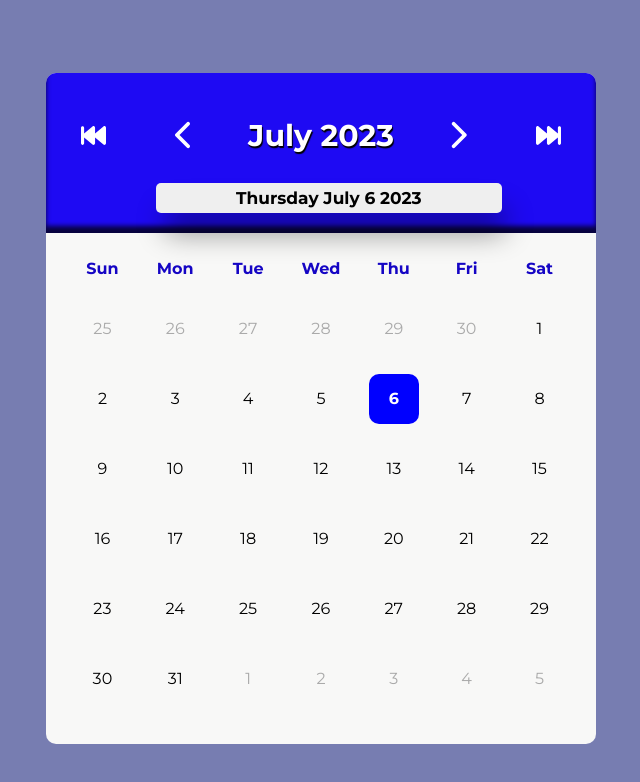
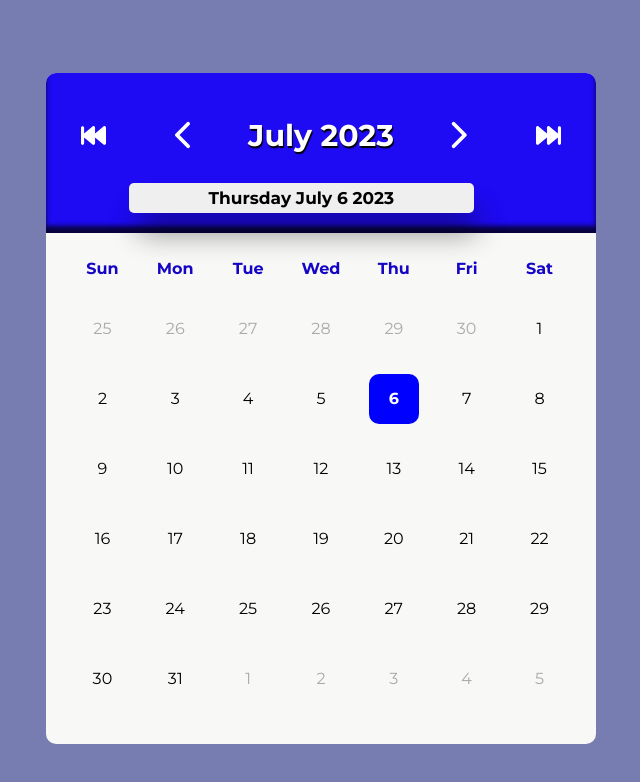
Before and after one commit to modough/react-dateselector, a React (Vite) app: page / in a window 1280 px wide. Shown: the top 782 px of the page, without its empty margins (319-959 px from the left). Built offline with nearby package versions, Linux system fonts and the light colour scheme.

Commit message:
restyling today btn

```diff
--- a/src/css/dayPicker.css
+++ b/src/css/dayPicker.css
@@ -41,7 +41,7 @@
 }
 .daypicker-wrapper .header .today-date button {
   position: absolute;
-  left: 20%;
+  left: 15%;
   bottom: 20px;
   font-size: 17px;
   font-weight: 700;
```
